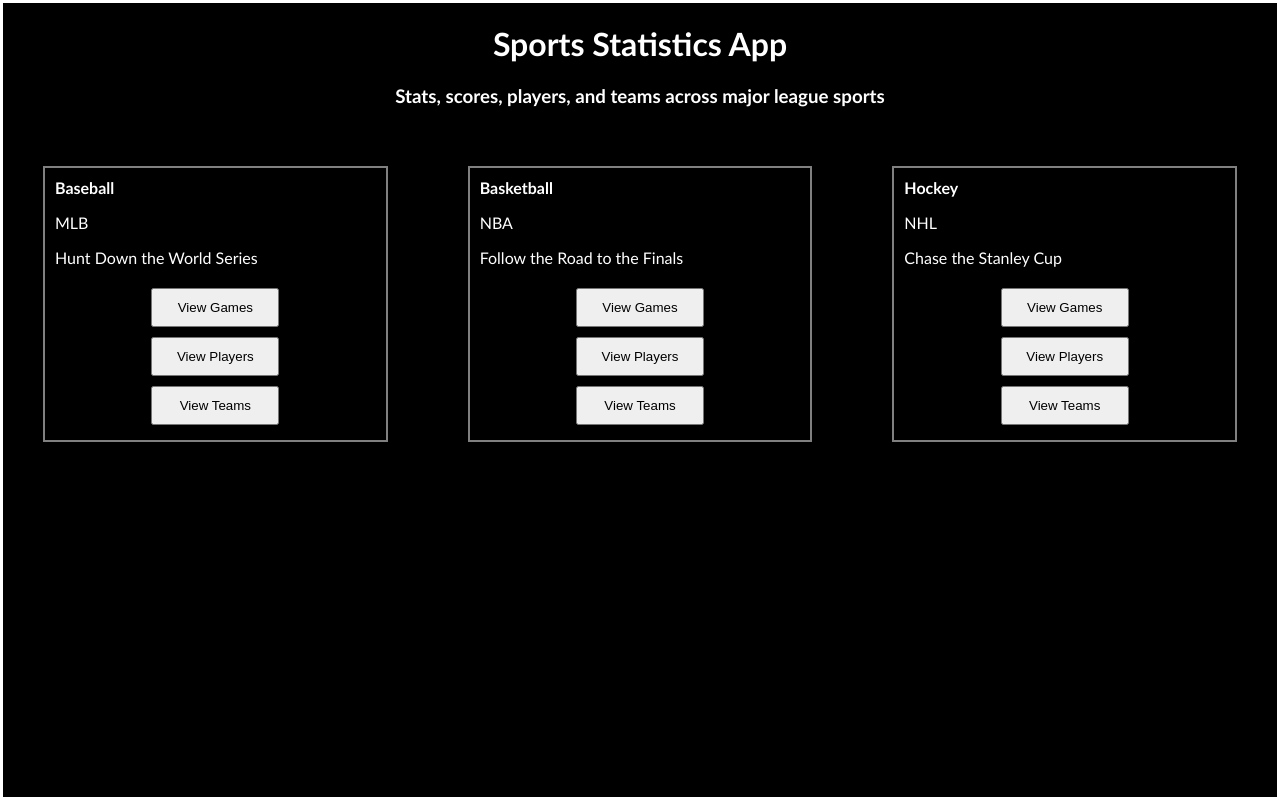
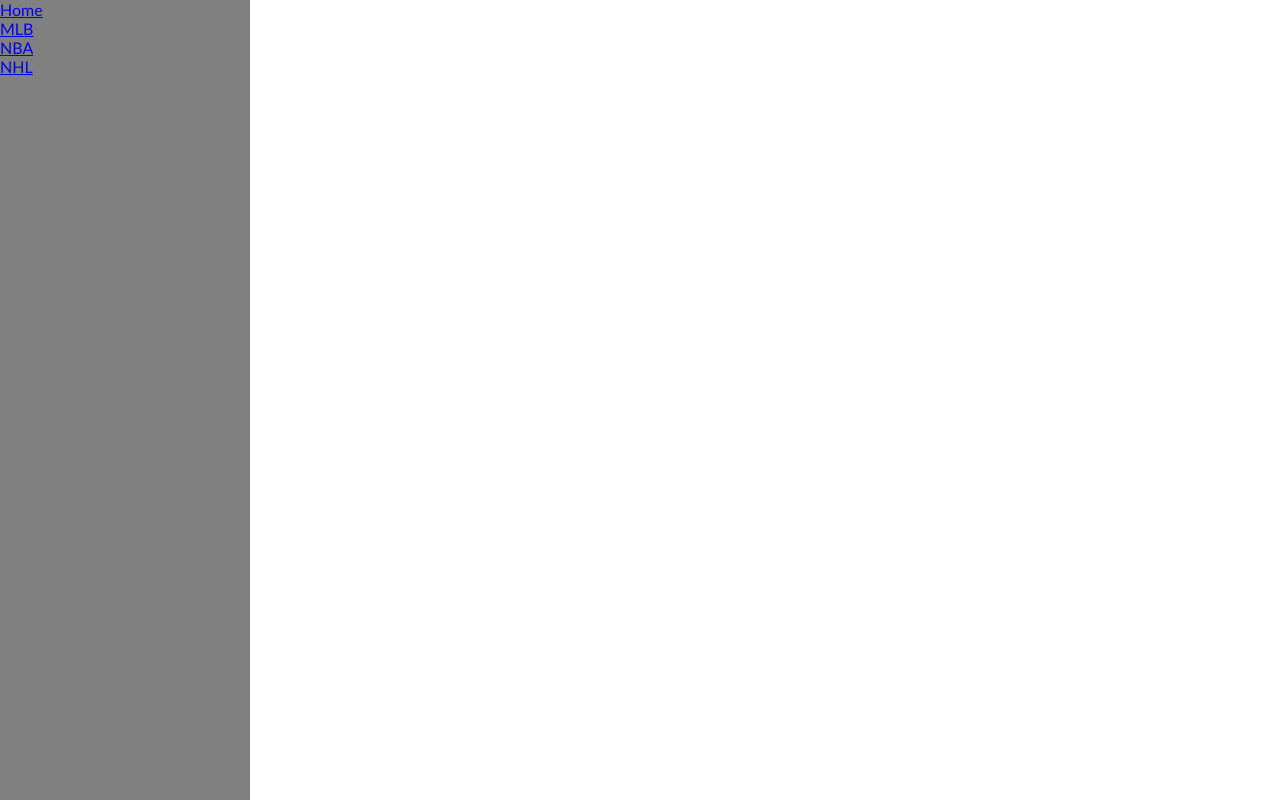
Before and after one commit to isaacschuey/SportsStats, a React (Vite) app: page / in a window 1280 px wide. Built offline with nearby package versions, Linux system fonts and the light colour scheme.

Commit message:
Beginning sidebar

```diff
--- a/package.json
+++ b/package.json
@@ -12,7 +12,8 @@
   },
   "dependencies": {
     "react": "^19.2.6",
-    "react-dom": "^19.2.6"
+    "react-dom": "^19.2.6",
+    "react-router-dom": "^7.16.0"
   },
   "devDependencies": {
     "@eslint/js": "^10.0.1",
--- a/src/App.tsx
+++ b/src/App.tsx
@@ -1,3 +1,5 @@
+import { BrowserRouter, Navigate, Route, Routes } from "react-router-dom";
+import Layout from "./components/ui/Layout";
 import Home from "./components/pages/Home";
 
 const App = () => {
@@ -19,7 +21,21 @@
     },
   ];
 
-  return <Home sports={sports} />;
+  return (
+    <BrowserRouter>
+      <Routes>
+        <Route path="/" element={<Layout />}>
+          <Route path="/home" element={<Home sports={sports} />}></Route>
+
+          <Route path="/mlb"></Route>
+          <Route path="/nba"></Route>
+          <Route path="/nhl"></Route>
+
+          <Route path="*" element={<Navigate to="/home" replace />}></Route>
+        </Route>
+      </Routes>
+    </BrowserRouter>
+  );
 };
 
 export default App;
--- /dev/null
+++ b/src/components/ui/Layout.tsx
@@ -0,0 +1,15 @@
+import { Outlet } from "react-router-dom";
+import Sidebar from "./Sidebar";
+
+const Layout = () => {
+  return (
+    <div className="container" style={{ display: "flex" }}>
+      <Sidebar />
+      <main style={{ flex: 1, justifyContent: "center" }}>
+        <Outlet />
+      </main>
+    </div>
+  );
+};
+
+export default Layout;
--- a/src/components/ui/Sidebar.tsx
+++ b/src/components/ui/Sidebar.tsx
@@ -0,0 +1,16 @@
+import { NavLink } from "react-router-dom";
+
+import './css/Sidebar.css'
+
+const Sidebar = () => {
+  return (
+    <aside className="sidebar">
+        <NavLink to={"/home"}>Home</NavLink>
+        <NavLink to={"/mlb"}>MLB</NavLink>
+        <NavLink to={"/nba"}>NBA</NavLink>
+        <NavLink to={"/nhl"}>NHL</NavLink>
+    </aside>
+  );
+};
+
+export default Sidebar;
--- /dev/null
+++ b/src/components/ui/css/Sidebar.css
@@ -0,0 +1,9 @@
+.sidebar {
+    display: flex;
+    flex-direction: column;
+
+    background-color: gray;
+
+    width: 250px;
+    height: 100vh;
+}
--- a/src/index.css
+++ b/src/index.css
@@ -1,7 +1,5 @@
 html, body {
     margin: 0;
     padding: 0;
-    background-color: black;
     font-family: 'Calibri';
-    color: white;
 }
```
Also changed, not shown: 1 other file (tests, documents, lock files or other folders).
